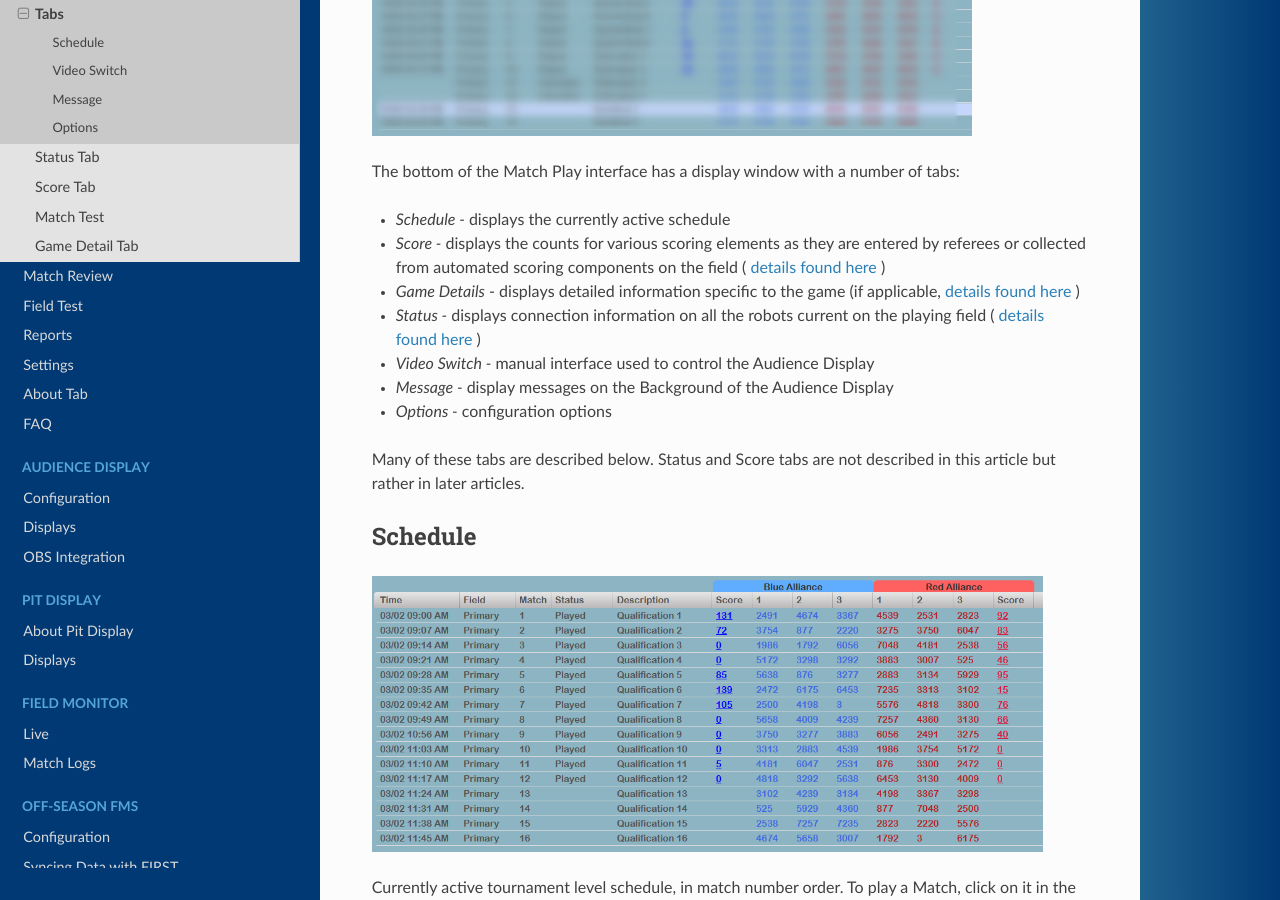
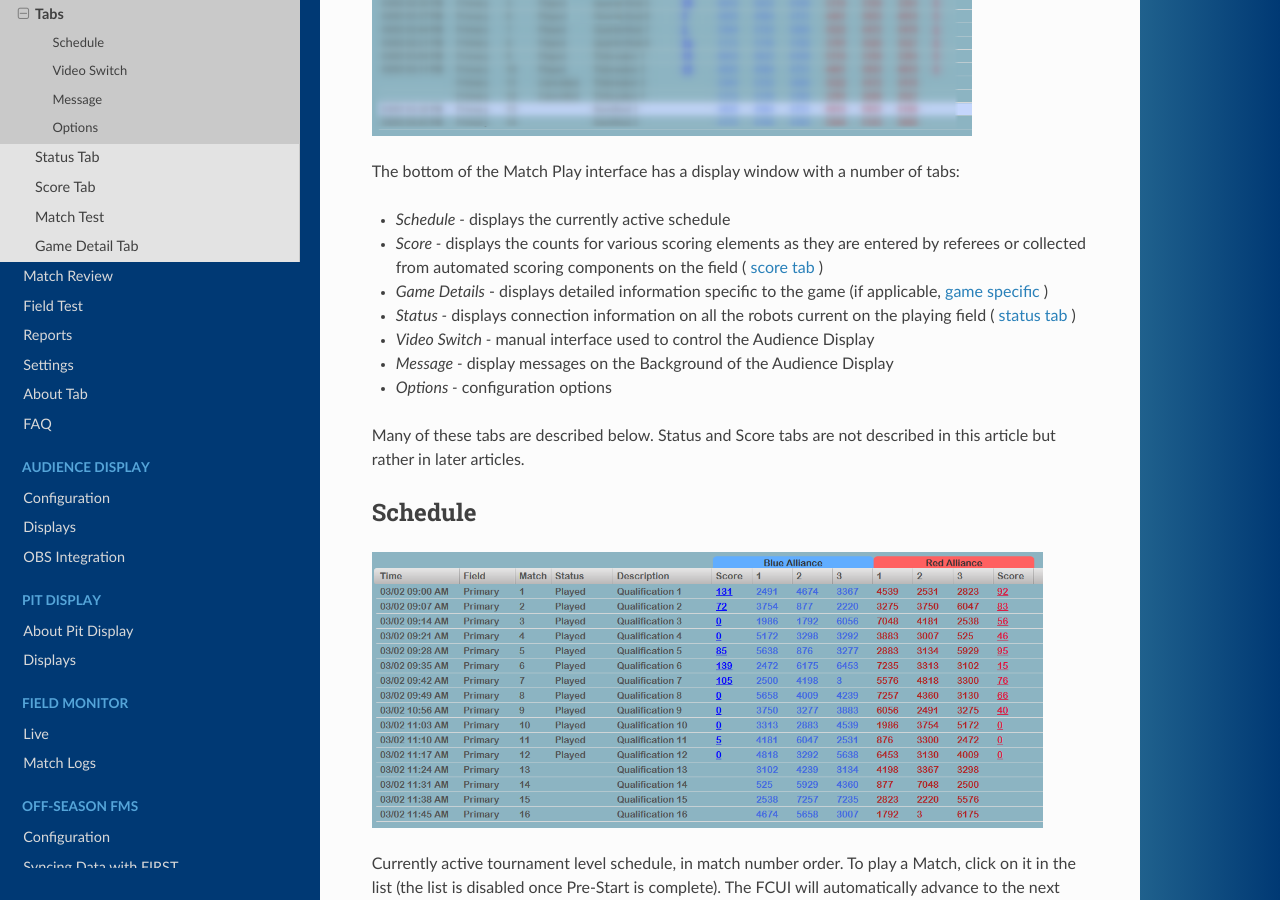
Before and after one commit to FIRSTRobotics/fms-manual, a Sphinx documentation site: the page built from source/event-manager/match-play-test/tabs.rst, in a window 1280 px wide and 900 px high, scrolled down 376 px. Built offline with Sphinx 7.4.7 and the Read the Docs theme 2.0.0, drawn with Linux system fonts in a browser that asks for light colours.

Commit message:
Link ref error

```diff
--- a/source/event-manager/match-play-test/tabs.rst
+++ b/source/event-manager/match-play-test/tabs.rst
@@ -8,9 +8,9 @@ For detailed information within the Match Play and Match Test Interfaces
 The bottom of the Match Play interface has a display window with a number of tabs:
 
 * *Schedule -* displays the currently active schedule
-* *Score -* displays the counts for various scoring elements as they are entered by referees or collected from automated scoring components on the field ( `details found here <../../eventmanager/l/608605-score-tab>`_ )
-* *Game Details* - displays detailed information specific to the game (if applicable, `details found here <../../eventmanager/l/847060-game-detail-tab>`_ )
-* *Status -* displays connection information on all the robots current on the playing field ( `details found here <../../eventmanager/l/608692-status-tab>`_ )
+* *Score -* displays the counts for various scoring elements as they are entered by referees or collected from automated scoring components on the field ( `score tab <../../eventmanager/l/608605-score-tab>`_ )
+* *Game Details* - displays detailed information specific to the game (if applicable, `game specific <../../eventmanager/l/847060-game-detail-tab>`_ )
+* *Status -* displays connection information on all the robots current on the playing field ( `status tab <../../eventmanager/l/608692-status-tab>`_ )
 * *Video Switch -* manual interface used to control the Audience Display
 * *Message -* display messages on the Background of the Audience Display
 * *Options -* configuration options
```
